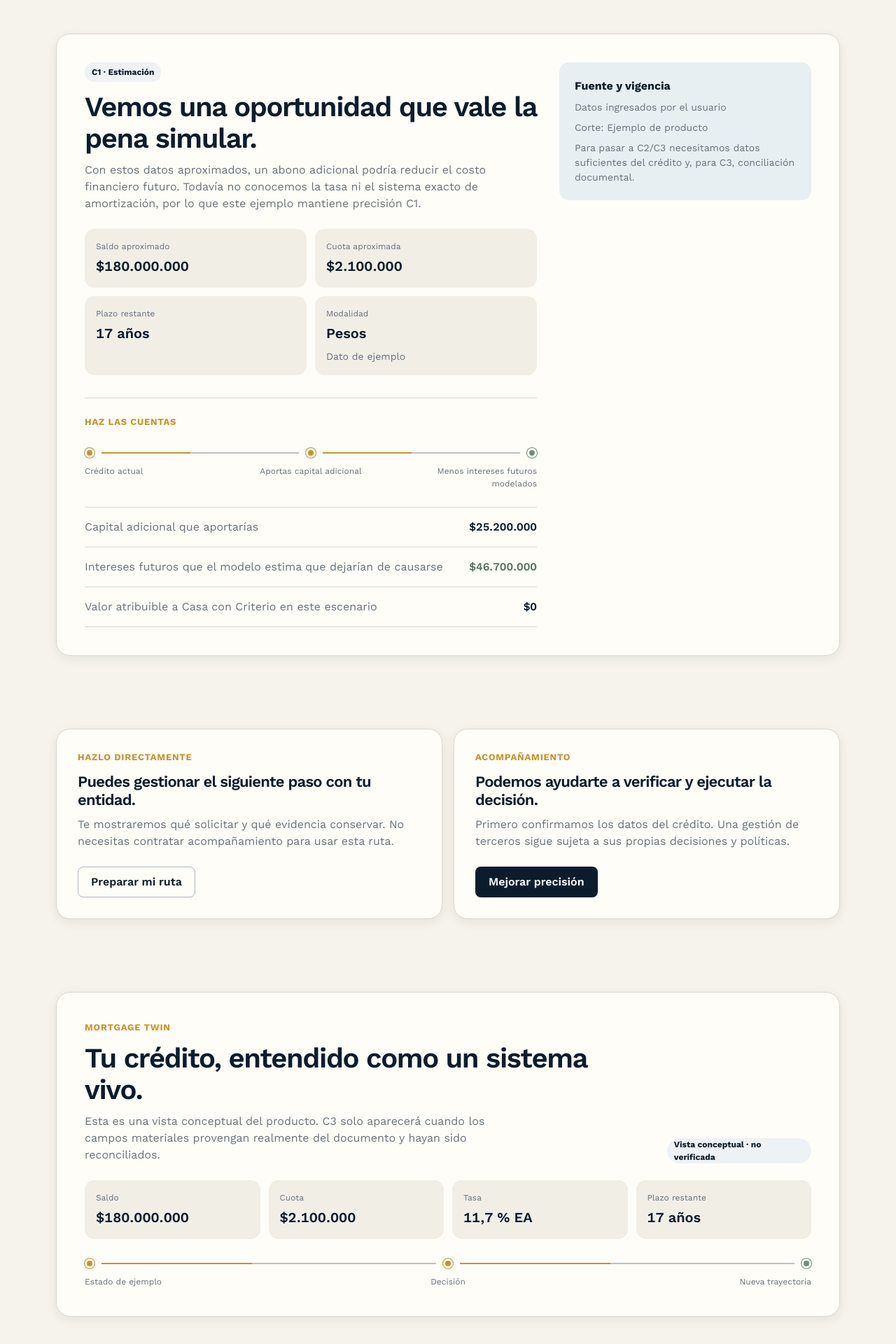
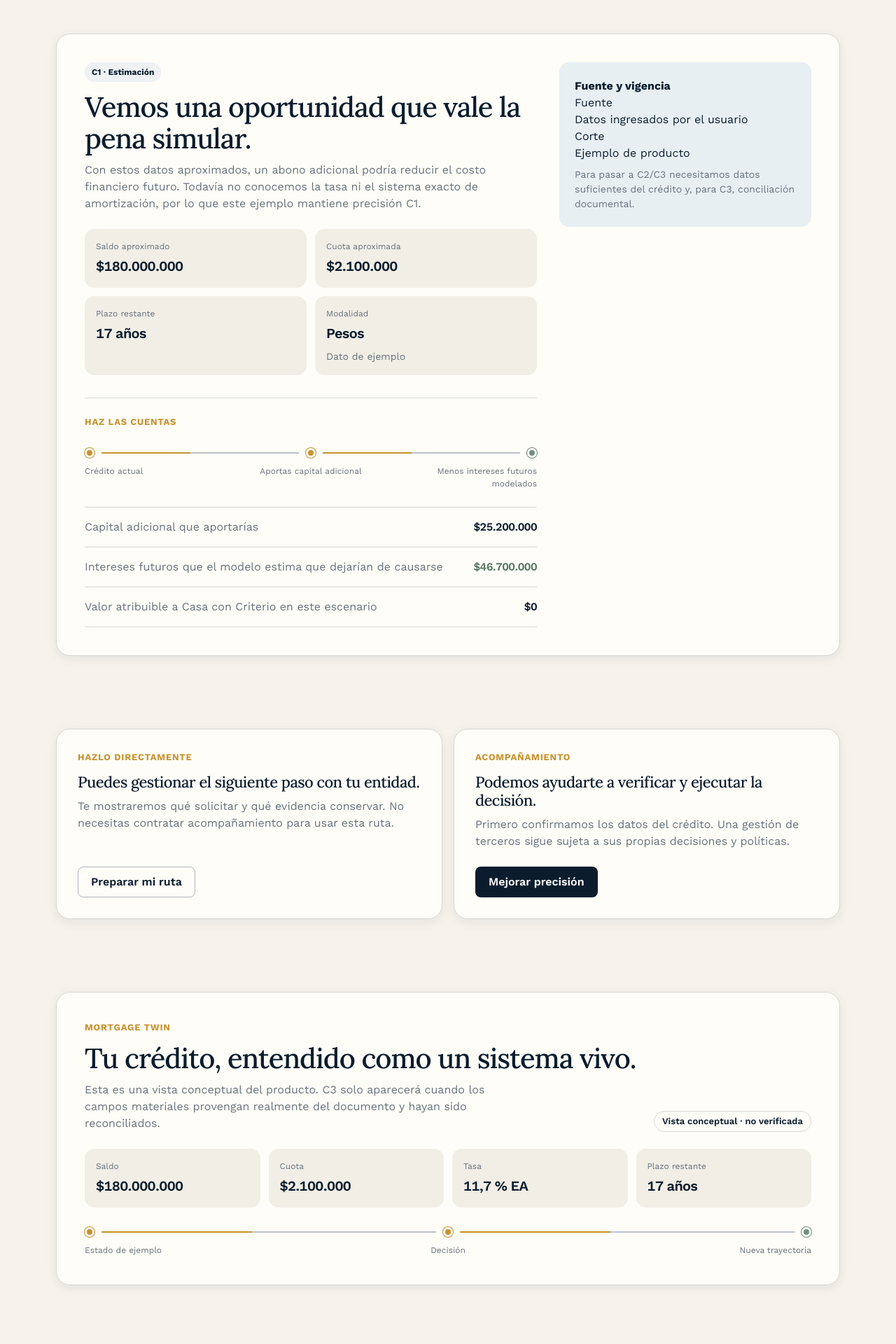
Before and after one commit to arendon7/VIVIENDA, a Next.js app: page / in a window 1280 px wide. Shown: the part 3040-4960 px from the top of the page at 70% size. Built offline with nearby package versions, Linux system fonts and the light colour scheme.

Commit message:
refactor(ui): centralize precision and decision status badges

```diff
--- a/components/vivienda/signature-components.tsx
+++ b/components/vivienda/signature-components.tsx
@@ -1,6 +1,7 @@
 import type { ReactNode } from "react";
 
 export type PrecisionLevel = "C0" | "C1" | "C2" | "C3";
+export type StatusTone = "neutral" | "info" | "opportunity" | "positive" | "attention" | "professional";
 
 const precisionLabels: Record<PrecisionLevel, string> = {
   C0: "Orientación",
@@ -11,8 +12,28 @@ const precisionLabels: Record<PrecisionLevel, string> = {
 
 export function PrecisionBadge({ level }: { level: PrecisionLevel }) {
   return (
-    <span className="precision-badge" aria-label={`Nivel de precisión: ${precisionLabels[level]}`}>
+    <span
+      className="precision-badge cc-precision-badge"
+      data-precision={level}
+      aria-label={`Nivel de precisión: ${precisionLabels[level]}`}
+    >
       {level} · {precisionLabels[level]}
+    </span>
+  );
+}
+
+export function StatusBadge({
+  children,
+  tone = "neutral",
+  ariaLabel,
+}: {
+  children: ReactNode;
+  tone?: StatusTone;
+  ariaLabel?: string;
+}) {
+  return (
+    <span className="cc-chip cc-status-badge" data-tone={tone} aria-label={ariaLabel}>
+      {children}
     </span>
   );
 }
@@ -29,7 +50,7 @@ export function FinancialNumber({
   return (
     <div className="fact">
       <dt>{label}</dt>
-      <dd>{value}</dd>
+      <dd className="cc-number">{value}</dd>
       {detail ? <div className="instrument-meta">{detail}</div> : null}
     </div>
   );
@@ -47,8 +68,10 @@ export function SourceFreshness({
   return (
     <aside className="evidence-rail" aria-label="Fuente y vigencia">
       <strong>Fuente y vigencia</strong>
-      <p>{source}</p>
-      <p>Corte: {cutoff}</p>
+      <dl className="cc-provenance-list">
+        <div><dt>Fuente</dt><dd>{source}</dd></div>
+        <div><dt>Corte</dt><dd>{cutoff}</dd></div>
+      </dl>
       {children}
     </aside>
   );
@@ -98,7 +121,7 @@ export function BenefitBreakdown({ rows }: { rows: BenefitRow[] }) {
       {rows.map((row) => (
         <div className={`ledger-row ${row.kind === "positive" ? "positive" : ""}`} key={row.label}>
           <span>{row.label}</span>
-          <strong>{row.value}</strong>
+          <strong className="cc-number">{row.value}</strong>
         </div>
       ))}
     </div>
@@ -125,7 +148,7 @@ export function DecisionResult({
       <div className="result-grid">
         <div>
           <PrecisionBadge level={precision} />
-          <h2 id="decision-title" style={{ marginTop: 14 }}>{title}</h2>
+          <h2 id="decision-title" className="cc-display" style={{ marginTop: 14 }}>{title}</h2>
           <p className="section-copy">{explanation}</p>
           <dl className="fact-grid">
             {facts.map((fact) => <FinancialNumber key={fact.label} {...fact} />)}
@@ -143,13 +166,13 @@ export function DiyAssistedChoice() {
     <div className="choice-grid" aria-label="Siguientes opciones">
       <article className="surface choice-card">
         <p className="eyebrow">Hazlo directamente</p>
-        <h3>Puedes gestionar el siguiente paso con tu entidad.</h3>
+        <h3 className="cc-display">Puedes gestionar el siguiente paso con tu entidad.</h3>
         <p className="section-copy">Te mostraremos qué solicitar y qué evidencia conservar. No necesitas contratar acompañamiento para usar esta ruta.</p>
         <a className="button button-secondary" href="/revisar">Preparar mi ruta</a>
       </article>
       <article className="surface choice-card">
         <p className="eyebrow">Acompañamiento</p>
-        <h3>Podemos ayudarte a verificar y ejecutar la decisión.</h3>
+        <h3 className="cc-display">Podemos ayudarte a verificar y ejecutar la decisión.</h3>
         <p className="section-copy">Primero confirmamos los datos del crédito. Una gestión de terceros sigue sujeta a sus propias decisiones y políticas.</p>
         <a className="button button-primary" href="/revisar">Mejorar precisión</a>
       </article>
@@ -163,12 +186,12 @@ export function MortgageTwinSnapshot() {
       <div className="section-header">
         <div>
           <p className="eyebrow">Mortgage Twin</p>
-          <h2 id="twin-title">Tu crédito, entendido como un sistema vivo.</h2>
+          <h2 id="twin-title" className="cc-display">Tu crédito, entendido como un sistema vivo.</h2>
           <p className="section-copy">Esta es una vista conceptual del producto. C3 solo aparecerá cuando los campos materiales provengan realmente del documento y hayan sido reconciliados.</p>
         </div>
-        <span className="precision-badge" aria-label="Vista conceptual no verificada">
+        <StatusBadge tone="neutral" ariaLabel="Vista conceptual no verificada">
           Vista conceptual · no verificada
-        </span>
+        </StatusBadge>
       </div>
       <dl className="twin-facts">
         <FinancialNumber label="Saldo" value="$180.000.000" />
```
